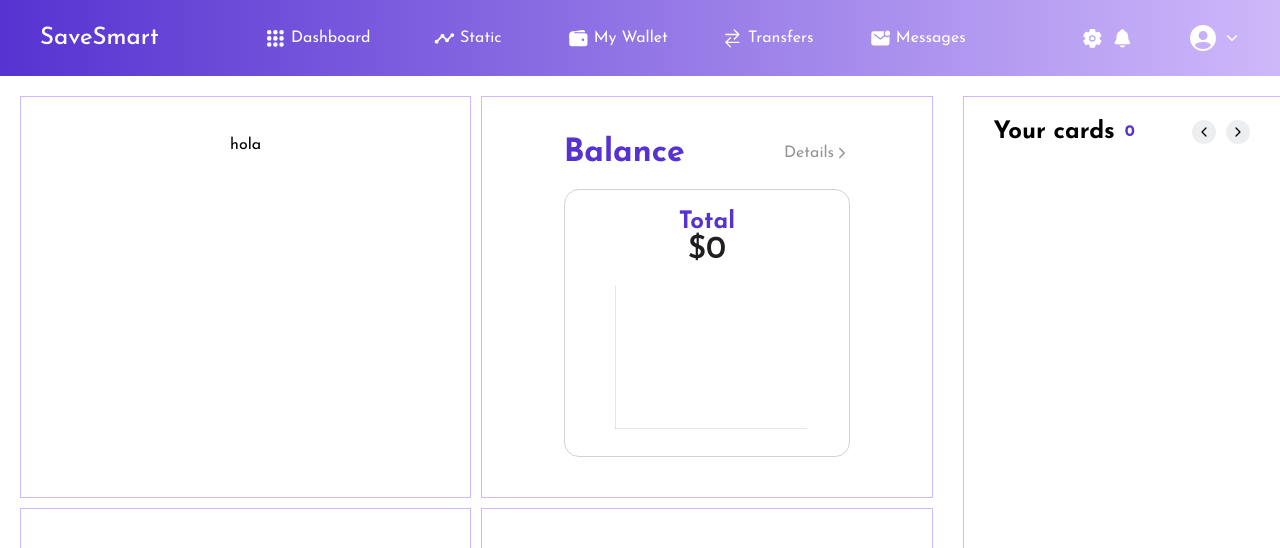
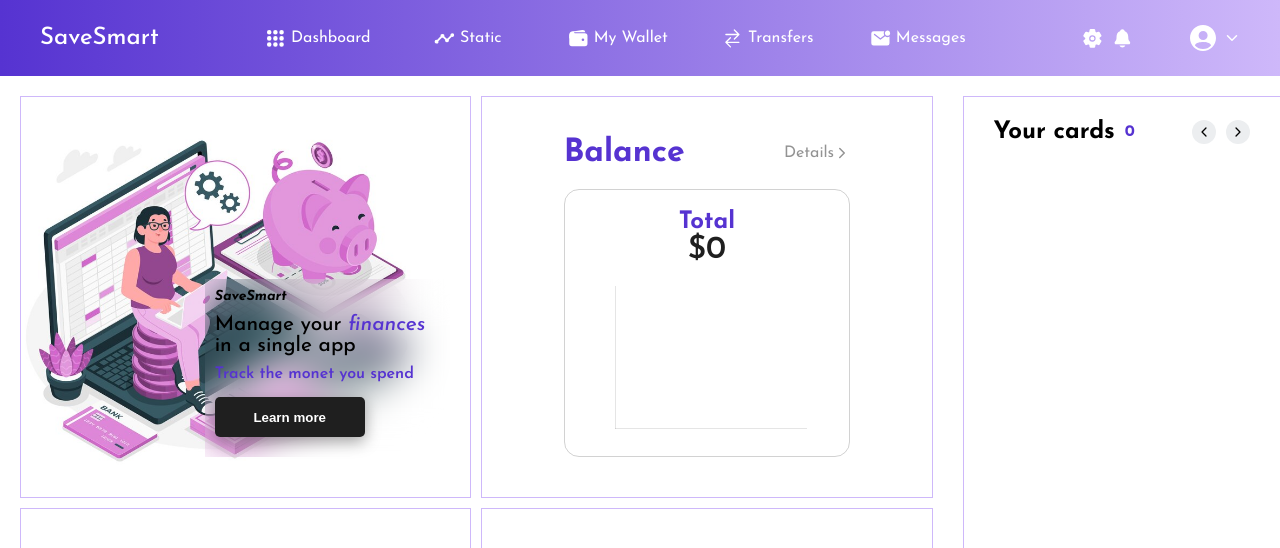
Before and after one commit to girlofthecodes/my-money-ui, a React (Vite) app: page /account in a window 1280 px wide. Shown: the top 548 px of the page. Built offline with nearby package versions, Linux system fonts and the light colour scheme; no server answers; sample sign-in values are in the browser's storage.

Commit message:
Contenedor tools1 finalizado su diseño, se agrego un diseño visual a Bars y por tanto se agregaron estilos

```diff
--- a/src/App.css
+++ b/src/App.css
@@ -910,6 +910,52 @@
     gap: 20px;
 }
 
+.tools1 {
+    background-image: url('/src/assets/manage-money-concept.jpg');
+    background-size: contain;
+    background-repeat: no-repeat;
+    display: flex;
+    justify-content: flex-end;
+}
+
+.description.accounts {
+    backdrop-filter: blur(20px);
+    align-self: flex-end;
+    display: flex;
+    flex-direction: column;
+    gap: 10px;
+    width: 60%;
+    padding: 10px;
+}
+
+.description.accounts .company {
+    font-size: 14px;
+    width: 80px;
+}
+
+.description.accounts p:first-of-type {
+    font-size: 1.3rem;
+    font-weight: 500;
+}
+
+.description.accounts .finances {
+    color: #5633d1;
+    font-style: italic;
+}
+
+.description.accounts p:last-of-type {
+    color: #5633d1;
+    font-weight: 600;
+}
+
+.description.accounts .learn-more {
+    width: 150px;
+    border: 0;
+    color: #fff;
+    background-color: #1f1f1f;
+    box-shadow: rgba(0, 0, 0, 0.35) 0px 5px 15px;
+}
+
 .description.balance, .description-detail {
     display: flex;
 }
@@ -926,6 +972,7 @@
 }
 
 .description-detail {
+    cursor: pointer;
     color: #13131375;
 }
 
--- a/src/components/account/Account.jsx
+++ b/src/components/account/Account.jsx
@@ -161,7 +161,14 @@
         <main className="dashboard-main">
             <div className="container-main tools">
                 <div className="container-main parts">
-                    <div className="container-tools tools1">hola</div>
+                    <div className="container-tools tools1">
+                        <div className="description accounts">
+                            <h4 className="company">SaveSmart</h4>
+                            <p>Manage your <span className='finances'>finances</span> in a single app</p>
+                            <p>Track the monet you spend</p>
+                            <Button label="Learn more" className="learn-more"/>
+                        </div>
+                    </div>
                     <div className="container-tools tools2">
                         <div className="description balance">
                             <h4>Balance</h4>
--- a/src/components/common/Bars.jsx
+++ b/src/components/common/Bars.jsx
@@ -12,10 +12,11 @@
             {
                 label: [],
                 data: dataValues,
-                backgroundColor: '#5633d1',
+                backgroundColor: '#e2dbf1',
                 borderColor: 'transparent',
                 borderWidth: 1,
-                barThickness: 20,
+                barThickness: 30,
+                borderRadius: 25,
             },
         ],
     };
```
Also changed, not shown: src/assets/manage-money-concept.jpg (added), src/assets/password2.jpg (deleted).
